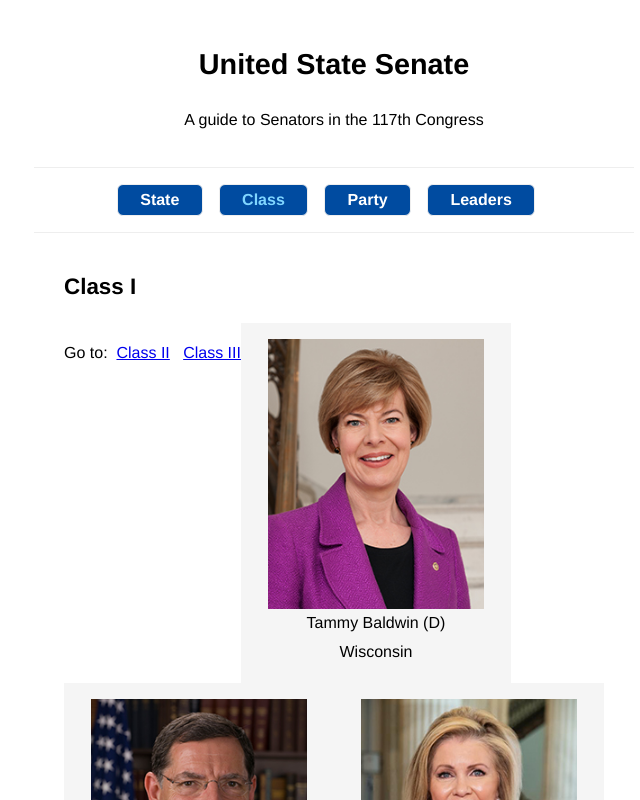
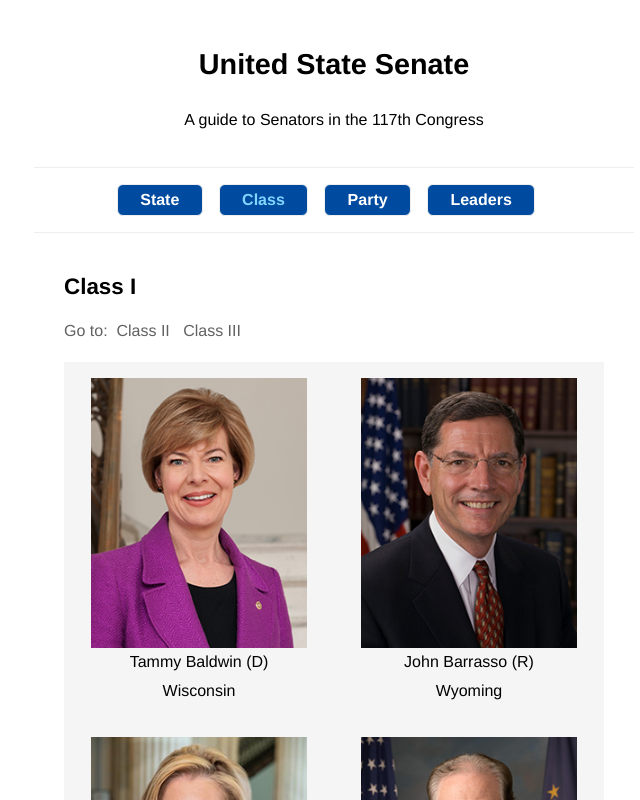
Before and after one commit to seankelliher/us-senators, a Vue app: page /class in a window 1280 px wide. Shown: the top 800 px of the page, without its empty margins (306-946 px from the left). Built offline with nearby package versions, Linux system fonts and the light colour scheme; some icons are missing.

Commit message:
Add styles for 'jumps-panel' class. Remove border-bottom  on 'gallery-title h3'.

```diff
--- a/src/assets/style.css
+++ b/src/assets/style.css
@@ -61,6 +61,13 @@
     align-items: flex-start; /*cross axis*/
 }
 
+.jumps-panel {
+    width: 100%;
+    margin: 0;
+    padding: 0;
+    flex: initial; /*flex: 0 1 auto*/
+}
+
 .info-panel {
     width: 100%;
     margin: 0;
@@ -113,6 +120,15 @@
     font-weight: 400;
 }
 
+.jumps-panel p {
+    color: #616161; /*grey 700*/
+}
+
+.jumps-panel a {
+    color: #616161; /*grey 700*/;
+    text-decoration: none;
+}
+
 button {
     font-family: "Helvetica Neue", Helvetica, Arial, sans-serif;
     line-height: 1.8;
@@ -135,6 +151,10 @@
     font-family: "Helvetica Neue", Helvetica, Arial, sans-serif;
     line-height: 1.2;
     font-weight: 700;
+}
+
+.gallery-title h3 {
+    margin-bottom: 0;
 }
 
 @media all and (min-width: 300px) {
```
